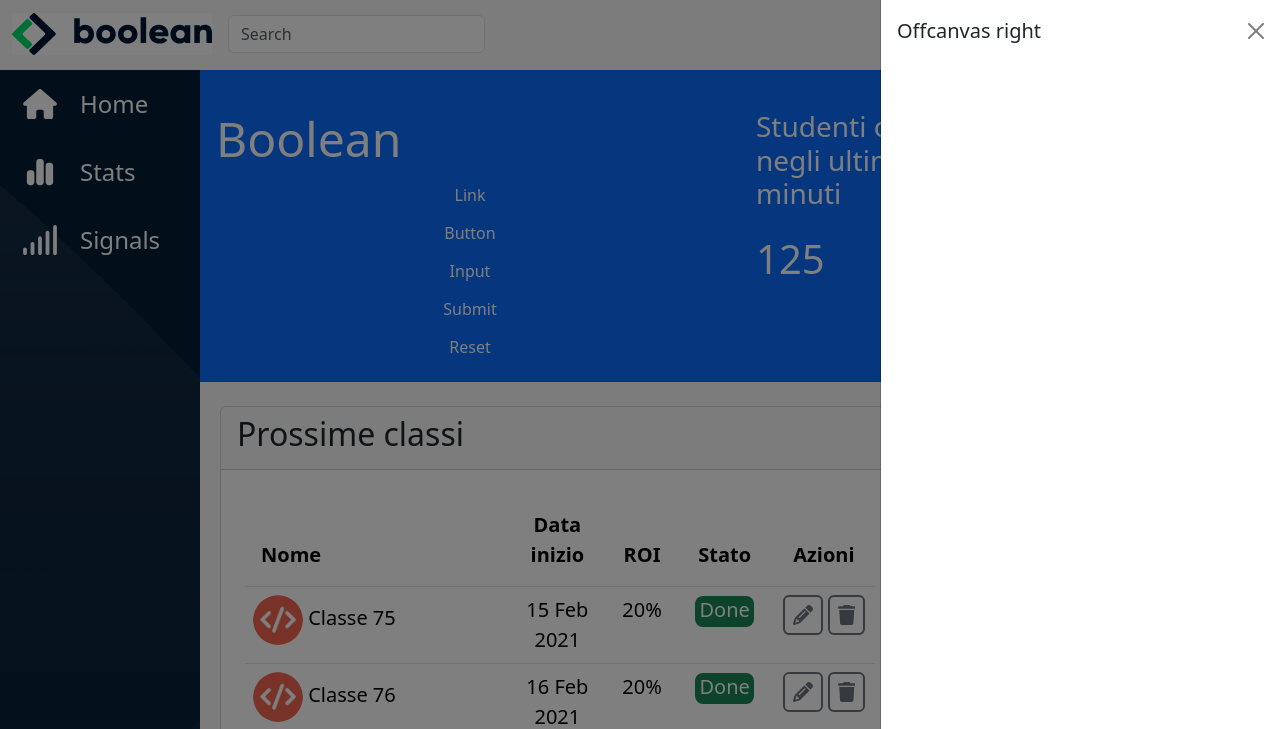
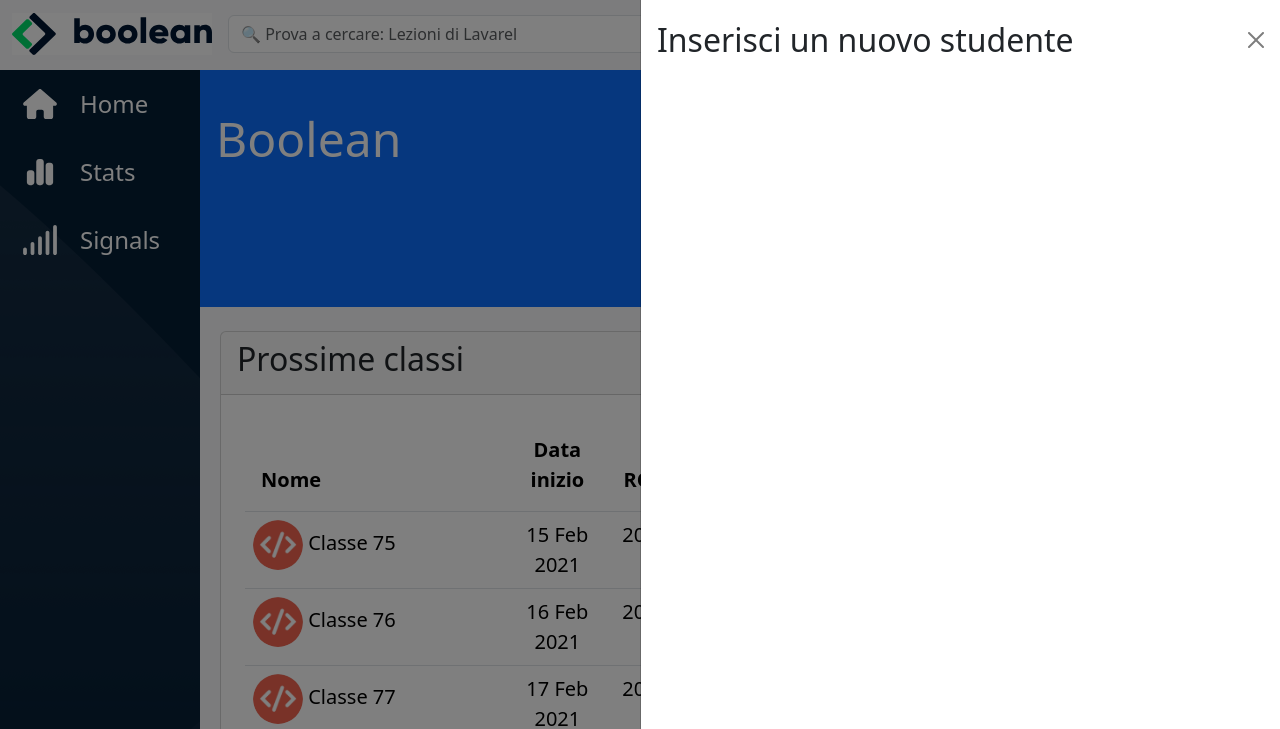
Before and after one commit to FabioVasi/html-css-bootstrap-dashboard, a plain HTML site: page index.html in a window 1280 px wide. Both pictures are taken after a click on the button 1145 px from the left and 183 px from the top of the page. Shown: the top 729 px of the page. Drawn offline with nearby package versions, Linux system fonts and the light colour scheme.

Commit message:
fix search

```diff
--- a/asset/css/style.css
+++ b/asset/css/style.css
@@ -6,12 +6,8 @@
 :root{
     --body-bg: #f8f9fa;
     --card-title-bg: #f7f7f7;
-    --banner-bg: #1b72e8;
     --btn-banner-bg: #165bba;
     --navbar-bell-color: #ff8f00;
-    --done-bg: #198754;
-    --process-bg: #ffc107;
-    --failed-bg: #dc3545;
     --card-icon-color: #6c757d;
     --navbar-icon-color: #5b5858;
     --sidebar-bg: #051e34;
@@ -32,6 +28,9 @@ header{
 }
 .mobile{
     display: block;
+}
+.lens{
+    width: 75%;
 }
 .info{
     fill: #5b5858;
@@ -79,7 +78,7 @@ h1{
 }
 .square{
     fill: #ffffff;
-    padding: 0.5rem;
+    padding: 1rem;
     border-radius: 0.5rem;
     width: 50px;
     height: 50px;
@@ -90,6 +89,9 @@ h1{
 @media screen and (min-width: 991px) {
     .side-bar{
         width: 200px; /* misura desktop in su */
+    }
+    .lens{
+        width: 100%;
     }
     .home{
         display: block;
--- a/index.html
+++ b/index.html
@@ -15,19 +15,9 @@
             <img class="logo" width="200px" src="./asset/img/logo.svg" alt="">
             <img class="mobile" width="50px" src="./asset/img/mobile-logo.png" alt="">
           </a>
-          <form class="d-flex" role="search">
-            <input class="form-control ms-auto" type="search" placeholder="Search" aria-label="Search">
+          <form class="d-flex lens" role="search">
+            <input class="form-control ms-auto" type="search" placeholder="&#128269; Prova a cercare: Lezioni di Lavarel" aria-label="Search">
           </form>
-          <div class="dropdown">
-            <button class="btn dropdown" type="button" data-bs-toggle="dropdown" aria-expanded="false">
-              <svg class="bell mobile ms-2 me-2" xmlns="http://www.w3.org/2000/svg" height="1em" viewBox="0 0 448 512"><!--! Font Awesome Free 6.4.0 by @fontawesome - https://fontawesome.com License - https://fontawesome.com/license (Commercial License) Copyright 2023 Fonticons, Inc. --><path d="M224 0c-17.7 0-32 14.3-32 32V51.2C119 66 64 130.6 64 208v18.8c0 47-17.3 92.4-48.5 127.6l-7.4 8.3c-8.4 9.4-10.4 22.9-5.3 34.4S19.4 416 32 416H416c12.6 0 24-7.4 29.2-18.9s3.1-25-5.3-34.4l-7.4-8.3C401.3 319.2 384 273.9 384 226.8V208c0-77.4-55-142-128-156.8V32c0-17.7-14.3-32-32-32zm45.3 493.3c12-12 18.7-28.3 18.7-45.3H224 160c0 17 6.7 33.3 18.7 45.3s28.3 18.7 45.3 18.7s33.3-6.7 45.3-18.7z"/></svg>
-            </button>
-            <ul class="dropdown-menu">
-              <li><a class="dropdown-item fw-medium" href="#">Profilo</a></li>
-              <li><a class="dropdown-item fw-medium" href="#">Fatturazione</a></li>
-              <li><a class="dropdown-item fw-medium" href="#">Logout</a></li>
-            </ul>
-          </div>
           <div class="collapse navbar-collapse" id="navbarSupportedContent">
             <ul class="navbar-nav ms-auto mb-2 mb-lg-0">
               <li class="nav-item">
@@ -45,19 +35,17 @@
                   <svg class="info ms-2 me-2" xmlns="http://www.w3.org/2000/svg" height="1em" viewBox="0 0 128 512"><!--! Font Awesome Free 6.4.0 by @fontawesome - https://fontawesome.com License - https://fontawesome.com/license (Commercial License) Copyright 2023 Fonticons, Inc. --><path d="M64 360a56 56 0 1 0 0 112 56 56 0 1 0 0-112zm0-160a56 56 0 1 0 0 112 56 56 0 1 0 0-112zM120 96A56 56 0 1 0 8 96a56 56 0 1 0 112 0z"/></svg>
                 </a>
               </li>
-
-              <li class="nav-item dropdown">
-                <a class="nav-link dropdown-menu-start" href="#" role="button" data-bs-toggle="dropdown" aria-expanded="false">
-                  <svg class="bell ms-2 me-2" xmlns="http://www.w3.org/2000/svg" height="1em" viewBox="0 0 448 512"><!--! Font Awesome Free 6.4.0 by @fontawesome - https://fontawesome.com License - https://fontawesome.com/license (Commercial License) Copyright 2023 Fonticons, Inc. --><path d="M224 0c-17.7 0-32 14.3-32 32V51.2C119 66 64 130.6 64 208v18.8c0 47-17.3 92.4-48.5 127.6l-7.4 8.3c-8.4 9.4-10.4 22.9-5.3 34.4S19.4 416 32 416H416c12.6 0 24-7.4 29.2-18.9s3.1-25-5.3-34.4l-7.4-8.3C401.3 319.2 384 273.9 384 226.8V208c0-77.4-55-142-128-156.8V32c0-17.7-14.3-32-32-32zm45.3 493.3c12-12 18.7-28.3 18.7-45.3H224 160c0 17 6.7 33.3 18.7 45.3s28.3 18.7 45.3 18.7s33.3-6.7 45.3-18.7z"/></svg>
-                </a>
-                <ul class="dropdown-menu">
-                  <li><a class="dropdown-item fw-medium" href="#">Profilo</a></li>
-                  <li><a class="dropdown-item fw-medium" href="#">Fatturazione</a></li>
-                  <li><a class="dropdown-item fw-medium" href="#">Logout</a></li>
-                </ul>
-              </li>
             </ul>
-
+          </div>
+          <div class="dropdown-center">
+            <button class="btn dropdown-toggle" type="button" data-bs-toggle="dropdown" aria-expanded="false">
+              <svg class="bell" xmlns="http://www.w3.org/2000/svg" height="1em" viewBox="0 0 448 512"><!--! Font Awesome Free 6.4.0 by @fontawesome - https://fontawesome.com License - https://fontawesome.com/license (Commercial License) Copyright 2023 Fonticons, Inc. --><path d="M224 0c-17.7 0-32 14.3-32 32V51.2C119 66 64 130.6 64 208v18.8c0 47-17.3 92.4-48.5 127.6l-7.4 8.3c-8.4 9.4-10.4 22.9-5.3 34.4S19.4 416 32 416H416c12.6 0 24-7.4 29.2-18.9s3.1-25-5.3-34.4l-7.4-8.3C401.3 319.2 384 273.9 384 226.8V208c0-77.4-55-142-128-156.8V32c0-17.7-14.3-32-32-32zm45.3 493.3c12-12 18.7-28.3 18.7-45.3H224 160c0 17 6.7 33.3 18.7 45.3s28.3 18.7 45.3 18.7s33.3-6.7 45.3-18.7z"/></svg>
+            </button>
+            <ul class="dropdown-menu">
+              <li><a class="dropdown-item" href="#">Profilo</a></li>
+              <li><a class="dropdown-item" href="#">Fatturazione</a></li>
+              <li><a class="dropdown-item" href="#">Logout</a></li>
+            </ul>
           </div>
         </div>
       </nav>
@@ -101,11 +89,7 @@
               <div class="col-xl-6">
                 <div class="card bg-primary border-0 text-white">
                   <h1>Boolean</h1>
-                  <a class="btn btn-primary" href="#" role="button">Link</a>
-                  <button class="btn btn-primary" type="submit">Button</button>
-                  <input class="btn btn-primary" type="button" value="Input">
-                  <input class="btn btn-primary" type="submit" value="Submit">
-                  <input class="btn btn-primary" type="reset" value="Reset">
+
                 </div>
               </div>
               <div class="col-xl-3">
@@ -127,9 +111,9 @@
                     <svg class="square" xmlns="http://www.w3.org/2000/svg" height="1em" viewBox="0 0 448 512"><!--! Font Awesome Free 6.4.0 by @fontawesome - https://fontawesome.com License - https://fontawesome.com/license (Commercial License) Copyright 2023 Fonticons, Inc. --><path d="M256 80c0-17.7-14.3-32-32-32s-32 14.3-32 32V224H48c-17.7 0-32 14.3-32 32s14.3 32 32 32H192V432c0 17.7 14.3 32 32 32s32-14.3 32-32V288H400c17.7 0 32-14.3 32-32s-14.3-32-32-32H256V80z"/></svg>
                   </button>
 
-                  <div class="offcanvas offcanvas-end" tabindex="-1" id="offcanvasRight" aria-labelledby="offcanvasRightLabel">
+                  <div class="offcanvas w-50 offcanvas-end" tabindex="-1" id="offcanvasRight" aria-labelledby="offcanvasRightLabel">
                     <div class="offcanvas-header">
-                      <h5 class="offcanvas-title" id="offcanvasRightLabel">Offcanvas right</h5>
+                      <h5 class="offcanvas-title fw-medium fs-2" id="offcanvasRightLabel">Inserisci un nuovo studente</h5>
                       <button type="button" class="btn-close" data-bs-dismiss="offcanvas" aria-label="Close"></button>
                     </div>
                   <div class="offcanvas-body">
```
